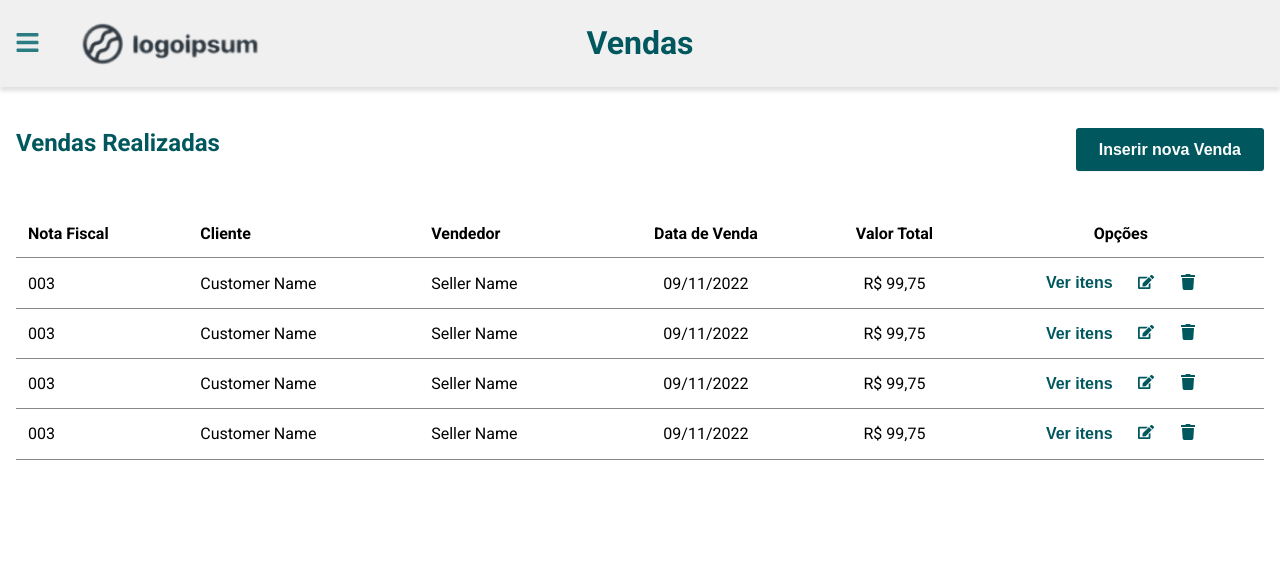
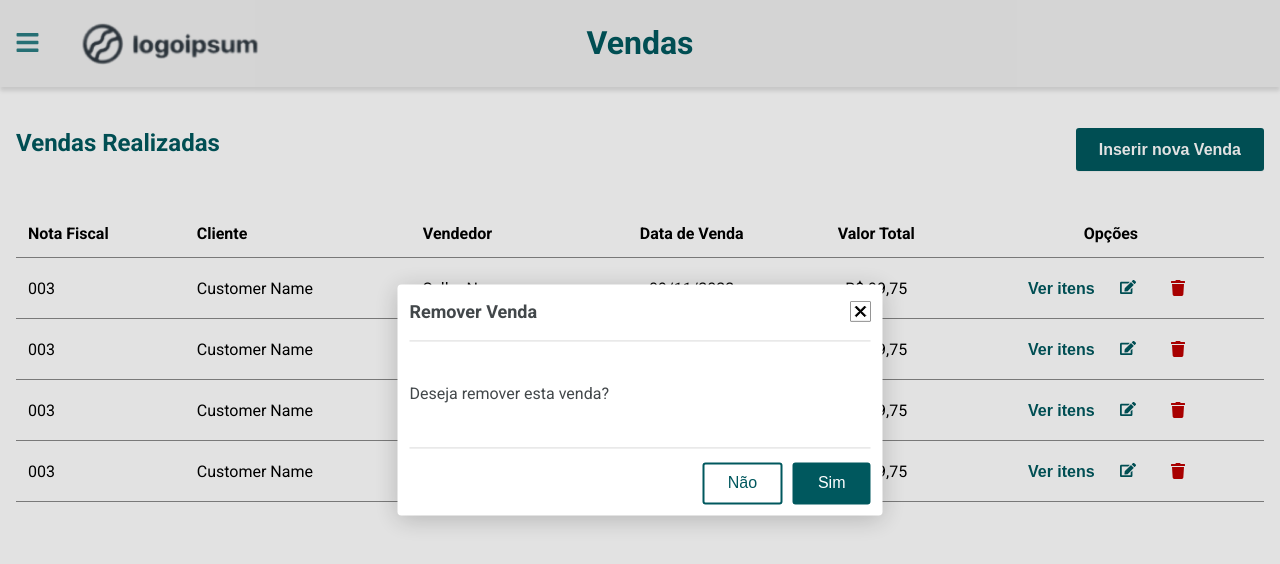
Before and after one commit to LorraneAlkimim/challenge-web, a React (Vite) app: page / in a window 1280 px wide. Both pictures are taken after a click on the button 1187 px from the left and 283 px from the top of the page. Shown: the top 564 px of the page. Built offline with nearby package versions, Linux system fonts and the light colour scheme.

Commit message:
feat: creates DeleteButton component
Creates a button with confirmation modal

```diff
--- a/package.json
+++ b/package.json
@@ -10,6 +10,7 @@
     "preview": "vite preview"
   },
   "dependencies": {
+    "@radix-ui/react-alert-dialog": "^1.0.5",
     "react": "^18.2.0",
     "react-dom": "^18.2.0",
     "react-icons": "^4.11.0",
--- /dev/null
+++ b/src/components/DeleteButton/index.tsx
@@ -0,0 +1,45 @@
+import * as AlertDialog from '@radix-ui/react-alert-dialog';
+import { FaTrash } from 'react-icons/fa';
+import { RiCloseFill } from 'react-icons/ri';
+
+import styles from './styles.module.scss';
+
+type DeleteButtonProps = {
+  onDelete: () => void
+}
+
+export function DeleteButton({ onDelete }: DeleteButtonProps) {
+  return (
+    <AlertDialog.Root>
+      <AlertDialog.Trigger aria-label='Deletar' data-testid="delete-button" className={styles.trigger}>
+        <FaTrash size={16} />
+      </AlertDialog.Trigger>
+
+      <AlertDialog.Portal>
+        <AlertDialog.Overlay className={styles.overlay} />
+
+        <AlertDialog.Content className={styles.content}>
+          <AlertDialog.Title className={styles.title}>
+            Remover Venda
+
+            <AlertDialog.Cancel>
+              <RiCloseFill size={20} strokeWidth={1} />
+            </AlertDialog.Cancel>
+          </AlertDialog.Title>
+
+          <AlertDialog.Description className={styles.description}>Deseja remover esta venda?</AlertDialog.Description>
+
+          <div className={styles.actions}>
+            <AlertDialog.Cancel>
+              Não
+            </AlertDialog.Cancel>
+
+            <AlertDialog.Action onClick={onDelete}>
+              Sim
+            </AlertDialog.Action>
+          </div>
+        </AlertDialog.Content>
+      </AlertDialog.Portal>
+    </AlertDialog.Root>
+  )
+}
--- /dev/null
+++ b/src/components/DeleteButton/styles.module.scss
@@ -0,0 +1,94 @@
+@import '../../styles/mixins.scss';
+
+.trigger {
+  color: #be0000;
+  background: transparent;
+
+  display: flex;
+  align-items: center;
+  justify-content: center;
+
+  width: 2rem;
+  height: 2rem;
+  border: 0;
+  border-radius: 50%;
+
+  transition: 0.3s;
+  cursor: pointer;
+
+  &:hover {
+    background: #eec5c4;
+  }
+}
+
+.content {
+  position: fixed;
+  top: 50%;
+  left: 50%;
+  transform: translate(-50%, -50%);
+
+  padding: 0 0.75rem;
+  border-radius: 4px;
+  width: 100%;
+  width: 30.3125rem;
+  background: white;
+  filter: drop-shadow(0px 4px 12px #00000033);
+
+  .title {
+    color: #42474a;
+
+    font-size: 1.125rem;
+    font-style: normal;
+    font-weight: 600;
+    line-height: 1.5rem;
+
+    display: flex;
+    align-items: center;
+    justify-content: space-between;
+    padding: 1rem 0;
+    border-bottom: 1px solid #dadada;
+
+    button {
+      border: 0;
+      background: transparent;
+      cursor: pointer;
+    }
+  }
+
+  .description {
+    color: #42474a;
+    font-feature-settings: 'clig' off, 'liga' off;
+    font-size: 1rem;
+    font-style: normal;
+    font-weight: 400;
+    line-height: 1.375rem;
+
+    padding: 2.63rem 0;
+  }
+
+  .actions {
+    display: flex;
+    width: 100%;
+    justify-content: flex-end;
+    gap: 0.68rem;
+
+    border-top: 1px solid #dadada;
+    padding: 0.85rem 0 0.69rem;
+
+    button {
+      &:first-child {
+        @include button('outlined');
+      }
+
+      &:last-child {
+        @include button();
+      }
+    }
+  }
+}
+
+.overlay {
+  position: fixed;
+  inset: 0;
+  background: #0000001d;
+}
--- a/src/pages/Sales/TableRow.tsx
+++ b/src/pages/Sales/TableRow.tsx
@@ -1,5 +1,7 @@
 import { useState } from 'react'
-import { FaEdit, FaTrash } from 'react-icons/fa'
+import { FaEdit } from 'react-icons/fa'
+
+import { DeleteButton } from '../../components/DeleteButton'
 
 import styles from './styles.module.scss'
 
@@ -22,9 +24,7 @@ export function TableRow() {
               <FaEdit size={16} />
             </button>
 
-            <button onClick={() => {}}>
-              <FaTrash size={16} />
-            </button>
+            <DeleteButton onDelete={() => {}} />
           </div>
         </td>
       </tr>
--- a/src/pages/Sales/styles.module.scss
+++ b/src/pages/Sales/styles.module.scss
@@ -49,7 +49,7 @@
               gap: 1.6rem;
               width: 100%;
 
-              button {
+              button:not(:last-child) {
                 color: #00585e;
                 border: 0;
                 background: transparent;
--- a/src/styles/mixins.scss
+++ b/src/styles/mixins.scss
@@ -9,3 +9,38 @@
   display: flex;
   flex-direction: column;
 }
+
+@mixin button($type: 'filled') {
+  border-radius: 0.1875rem;
+
+  display: inline-flex;
+  padding: 0.45rem 1.4375rem;
+
+  font-style: normal;
+  font-size: 1rem;
+  font-weight: 500;
+  line-height: 1.5rem;
+
+  cursor: pointer;
+  border: 2px solid #00585e;
+
+  @if ($type == 'filled') {
+    background: #00585e;
+    color: #fff;
+
+    &:disabled {
+      cursor: not-allowed;
+      background: #2b7d83;
+    }
+  }
+
+  @if ($type == 'outlined') {
+    background: transparent;
+    color: #00585e;
+
+    &:disabled {
+      opacity: 0.5;
+      cursor: not-allowed;
+    }
+  }
+}
```
Also changed, not shown: 1 other file (tests, documents, lock files or other folders).
